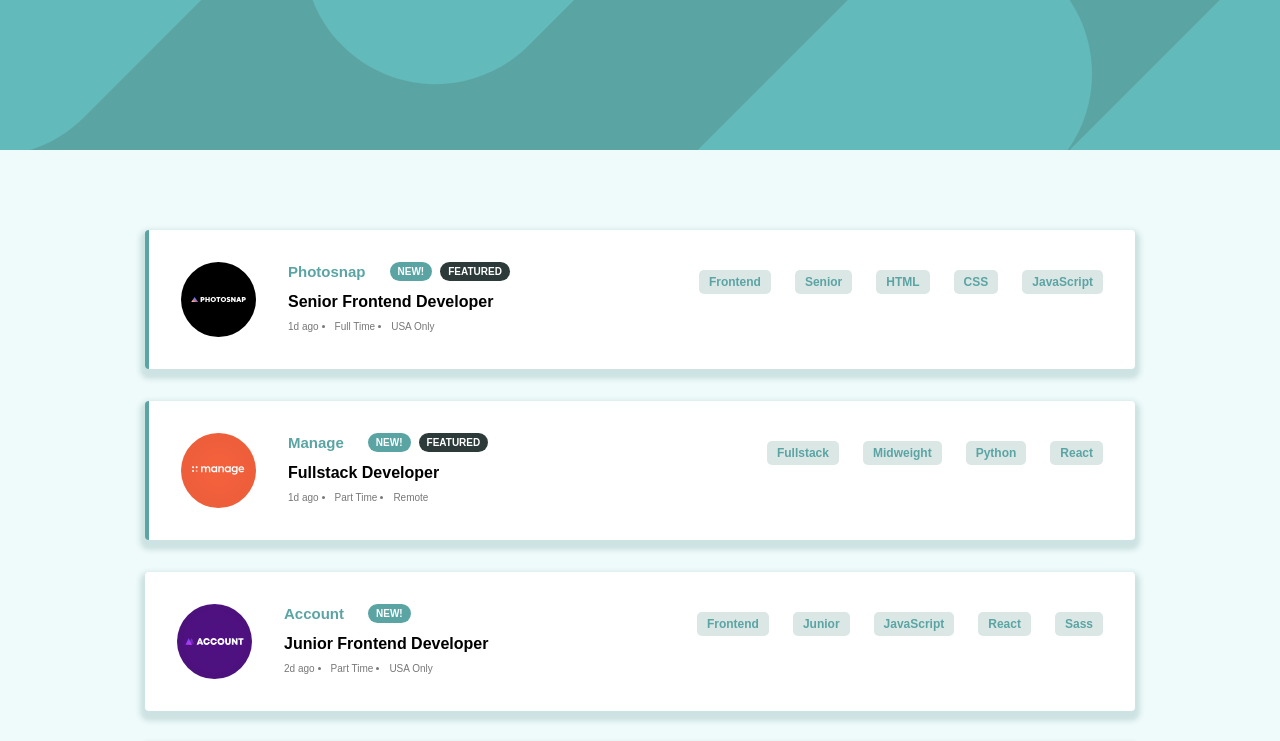
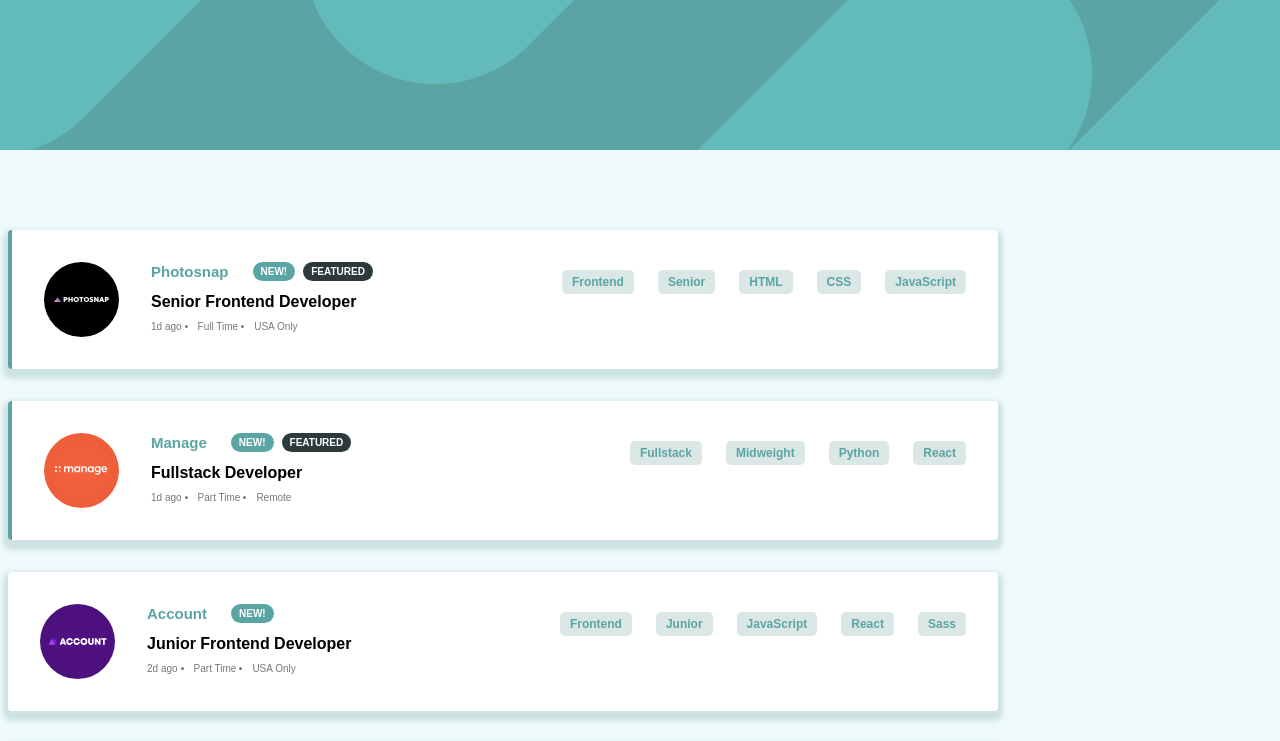
Before and after one commit to dhillman1989/fem-job-listings, a React (Create React App) app: page / in a window 1280 px wide. Shown: the top 741 px of the page. Built offline with nearby package versions, Linux system fonts and the light colour scheme.

Commit message:
width change

```diff
--- a/src/css/main.css
+++ b/src/css/main.css
@@ -21,7 +21,8 @@ body {
 
 .listings,
 .filterbox {
-  width: 340px;
+  width: 350px;
+  max-width: 90%;
 }
 
 .filterbox {
@@ -29,7 +30,7 @@ body {
 }
 
 .listings {
-  margin: 5rem auto;
+  margin: 5rem 0.5rem;
 }
 
 @media only screen and (min-width: 990px) {
--- a/src/sass/base/_base.scss
+++ b/src/sass/base/_base.scss
@@ -21,14 +21,15 @@ body {
 
 .listings,
 .filterbox {
-  width: 340px;
+  width: 350px;
+  max-width: 90%;
 }
 
 .filterbox {
   margin: -5rem auto 0 auto;
 }
 .listings {
-  margin: 5rem auto;
+  margin: 5rem 0.5rem;
 }
 
 @media only screen and (min-width: 990px) {
```
